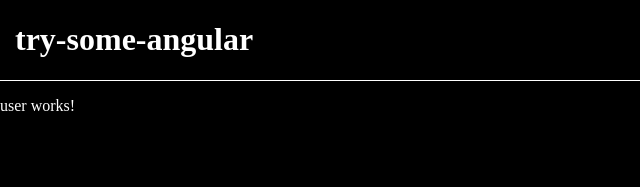
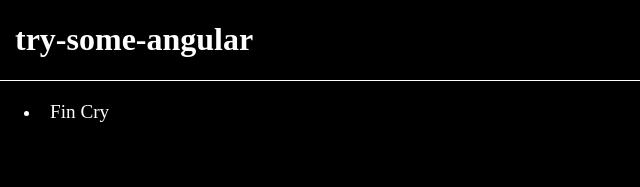
Before and after one commit to Kropanov/try-some-angular, an Angular app: page / in a window 1280 px wide. Shown: the top 187 px of the page, without its empty margins (0-640 px from the left). Built offline with nearby package versions, Linux system fonts and the light colour scheme.

Commit message:
feat: some code update

```diff
--- a/src/app/app.component.html
+++ b/src/app/app.component.html
@@ -1,2 +1,9 @@
-<app-header></app-header>
-<app-user />
+<app-header />
+
+<main>
+    <ul>
+        <li>
+            <app-user />
+        </li>
+    </ul>
+</main>
--- a/src/app/user/user.component.html
+++ b/src/app/user/user.component.html
@@ -1 +1,3 @@
-<p>user works!</p>
+<p (click)="onSelectUser()">
+    {{ selectedUser.name }}
+</p>
--- a/src/app/user/user.component.scss
+++ b/src/app/user/user.component.scss
@@ -0,0 +1,5 @@
+p {
+    font-size: 1.2rem;
+    margin: 20px 0 0 10px;
+    cursor: pointer;
+}
--- a/src/app/user/user.component.ts
+++ b/src/app/user/user.component.ts
@@ -7,4 +7,13 @@ import { Component } from '@angular/core';
     templateUrl: './user.component.html',
     styleUrl: './user.component.scss',
 })
-export class UserComponent {}
+export class UserComponent {
+    selectedUser = {
+        id: 0,
+        name: 'Fin Cry',
+    };
+
+    onSelectUser() {
+        console.log('Click!');
+    }
+}
```
Also changed, not shown: 1 other file (tests, documents, lock files or other folders).
